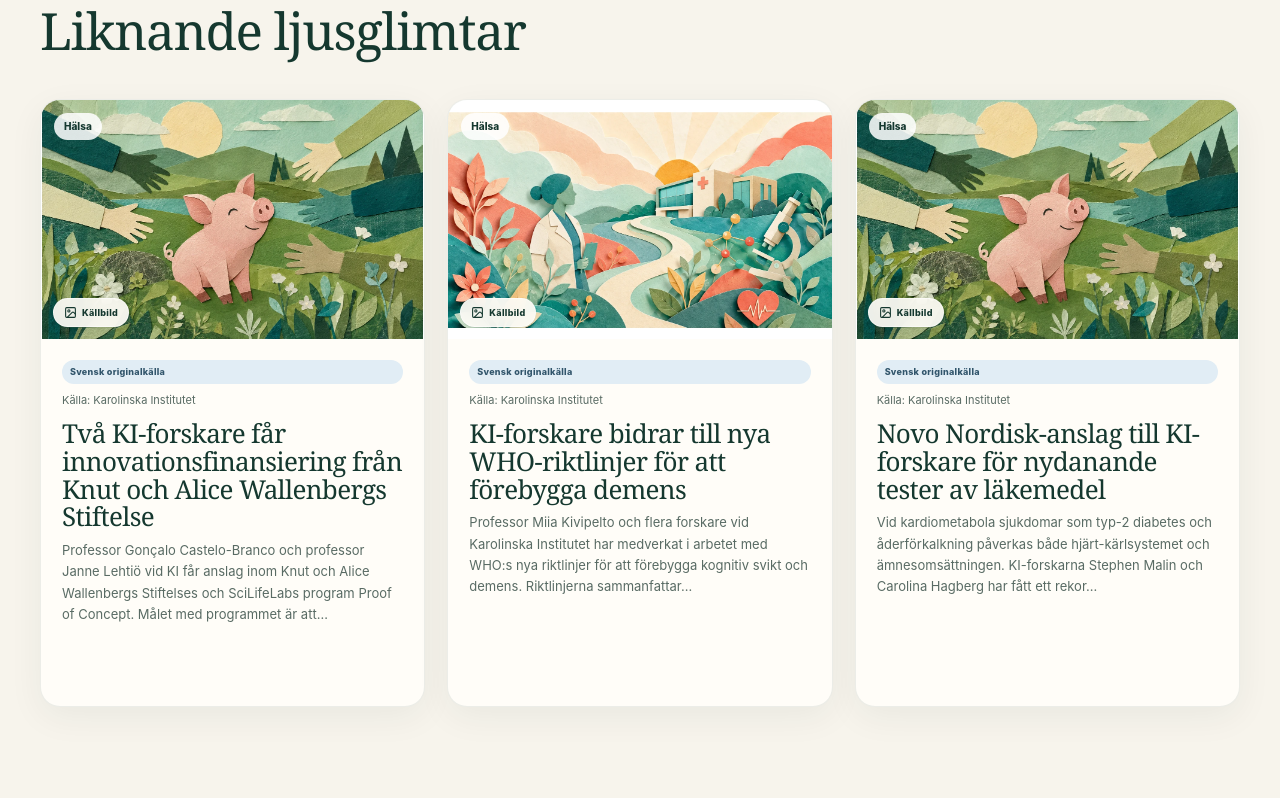
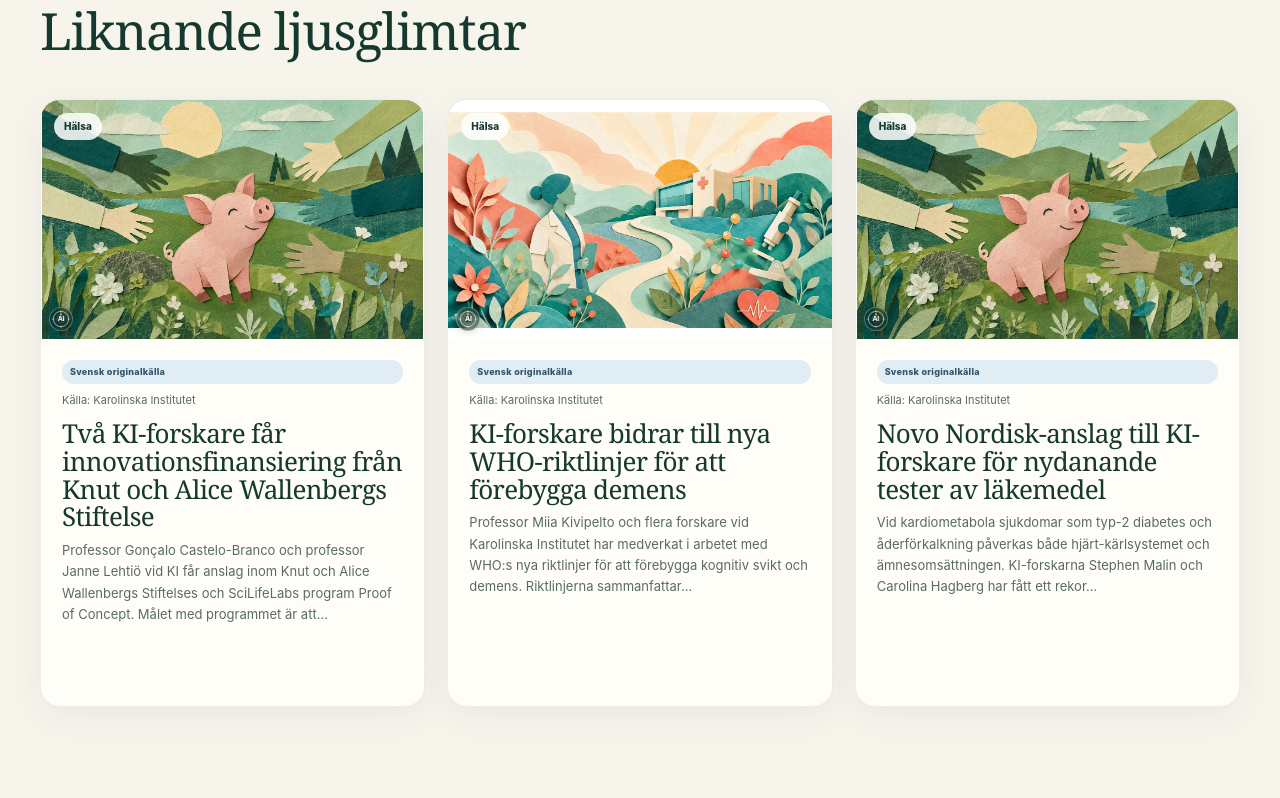
Before and after one commit to jin13377/ljusglimt, a React (Vite) app: page /nyhet/100-miljoner-vaccindoser-nadde-barn-som-missat-sitt-skydd in a window 1280 px wide. Shown: the part 1724-2522 px from the top of the page. Built offline with nearby package versions, Linux system fonts and the light colour scheme; no server answers.

Commit message:
fix(images): show AI badge (not 'Källbild') for user-image fallback tier

```diff
--- a/src/components/NewsCard.tsx
+++ b/src/components/NewsCard.tsx
@@ -15,6 +15,7 @@ export function OriginBadge({ article }: { article: NewsArticle }) {
 export function NewsCard({ article, onSave, saved = false, variant = 'standard' }: { article: NewsArticle; onSave?: (article: NewsArticle) => void; saved?: boolean; variant?: NewsCardVariant }) {
   const imageLabel = article.image.kind === 'source'
     ? `Källbild${article.image.credit ? ` av ${article.image.credit}` : ''}`
+    : article.image.kind === 'user' ? 'Bild från bildbanken'
     : article.image.kind === 'generated' ? 'Redaktionell illustration' : 'AI-illustration'
   return (
     <article className={`news-card ${variant}`}>
--- a/src/components/NewsVisual.tsx
+++ b/src/components/NewsVisual.tsx
@@ -32,11 +32,11 @@ export function NewsVisual({ article, variant = 'card', priority = false, showCa
       referrerPolicy={image.kind === 'source' ? 'no-referrer' : undefined}
       onError={() => setFailedUrls((urls) => urls.includes(image.url) ? urls : [...urls, image.url])}
     />
-    {image.kind === 'ai'
-      ? <AiImageBadge />
+    {image.kind === 'source'
+      ? <span className="visual-disclosure source"><ImageIcon size={13} />Källbild</span>
       : image.kind === 'generated'
         ? <span className="visual-disclosure generated"><ImageIcon size={13} />Illustration</span>
-        : <span className="visual-disclosure source"><ImageIcon size={13} />Källbild</span>}
+        : <AiImageBadge />}
   </div>
 
   if (!showCaption) return media
```
